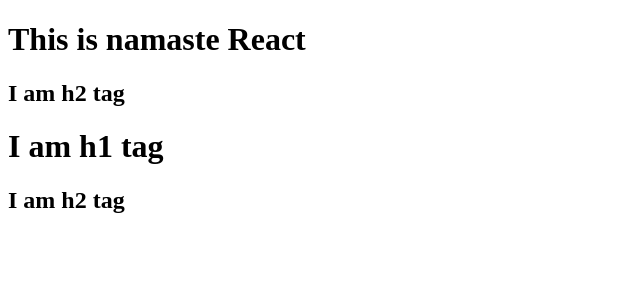
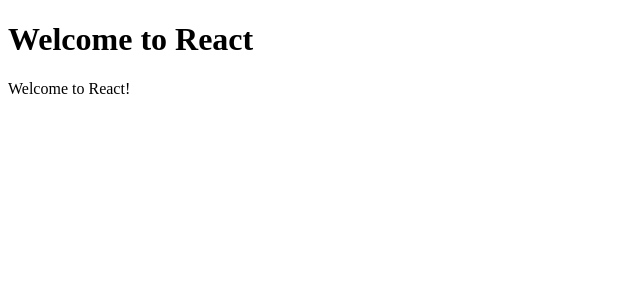
Before and after one commit to yogeshbhardwaj11/namaste-react, a React (Vite) app: page / in a window 1280 px wide. Shown: the top 300 px of the page, without its empty margins (0-640 px from the left). Built offline with nearby package versions, Linux system fonts and the light colour scheme.

Commit message:
episode-03

```diff
--- a/App.js
+++ b/App.js
@@ -1,22 +1,48 @@
 import React from "react";
 import ReactDOM from "react-dom/client";
 
-const parent = React.createElement(
-    'div', { id: 'parent' }, [
-        React.createElement(
-            'div', { id: "child1"}, [
-                React.createElement('h1', {}, 'This is namaste React'),
-                React.createElement('h2', {}, 'I am h2 tag')
-            ]
-        ),
-        React.createElement(
-            'div', { id: "child2"}, [
-                React.createElement('h1', {}, 'I am h1 tag'),
-                React.createElement('h2', {}, 'I am h2 tag')
-            ]
-        )]
-);
-console.log(parent);
+const titleText = "Welcome to React";
+
+// React Function Component
+// React Component is the normal javascript function which returns jsx expression
+// jsx - html-like or xml-like syntax inside javascript
+// jsx => React.createElement => React Element => html
+const TitleComponent = () => {
+    // Any javascript expression can be executed within the {} inside Component
+    return(
+        <h1>
+            {titleText}
+        </h1>
+
+    );
+}
+
+// React Element syntax for single line
+// const titleElement = <h1>{titleText}/h1>;
+
+// React Element syntax for multiple lines.
+const titleElement = (
+    // <h1>
+    //     {titleText}
+    // </h1>
+
+    // {TitleComponent()}
+    // <TitleComponent></TitleComponent>
+    <TitleComponent />
+)
+
+// React Component can be render inside React Element
+// React Component can be render inside another React Component
+// React Element can be rendered inside another React Element
+// React Element can be rendered inside another React Component
+const ContentComponent = () => {
+    return(
+        <div>
+            <TitleComponent />
+            <span>Welcome to React!</span>
+        </div>
+    );
+}
+
 const root = ReactDOM.createRoot(document.getElementById("root"));
-console.log(root);
-root.render(parent);
+root.render(<ContentComponent />);
```
